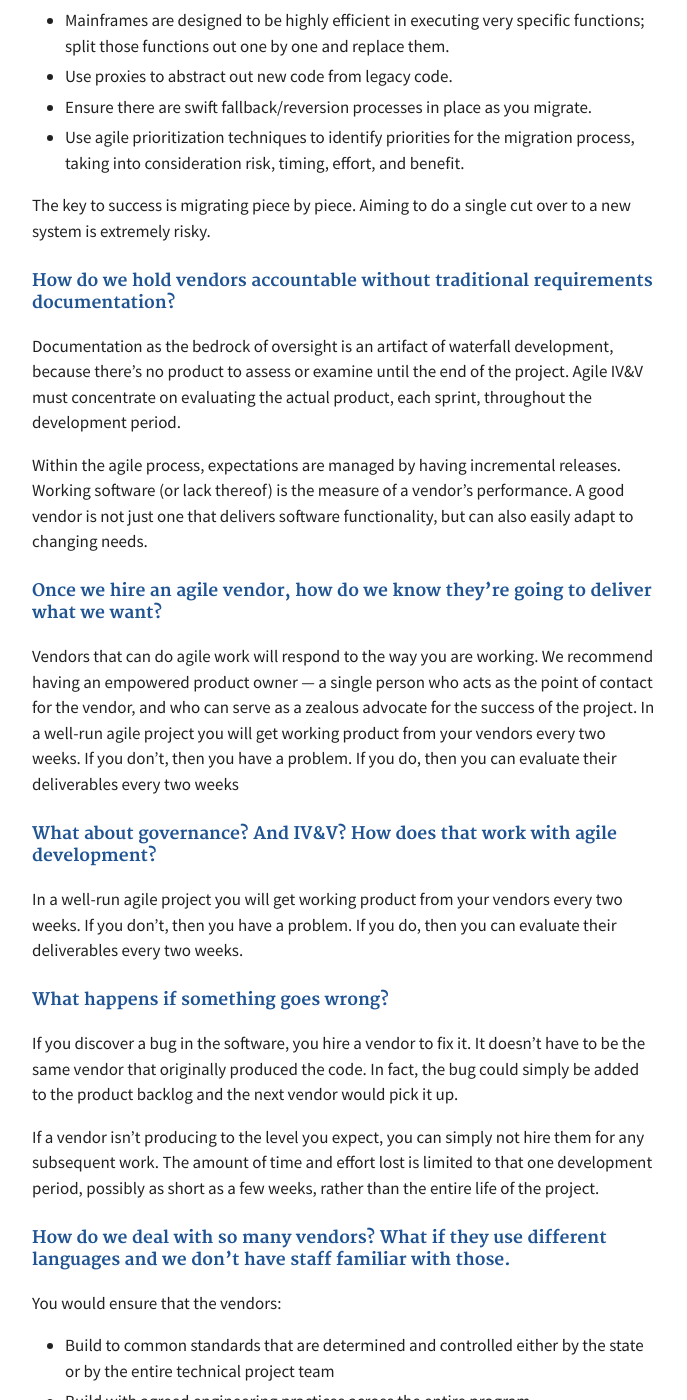
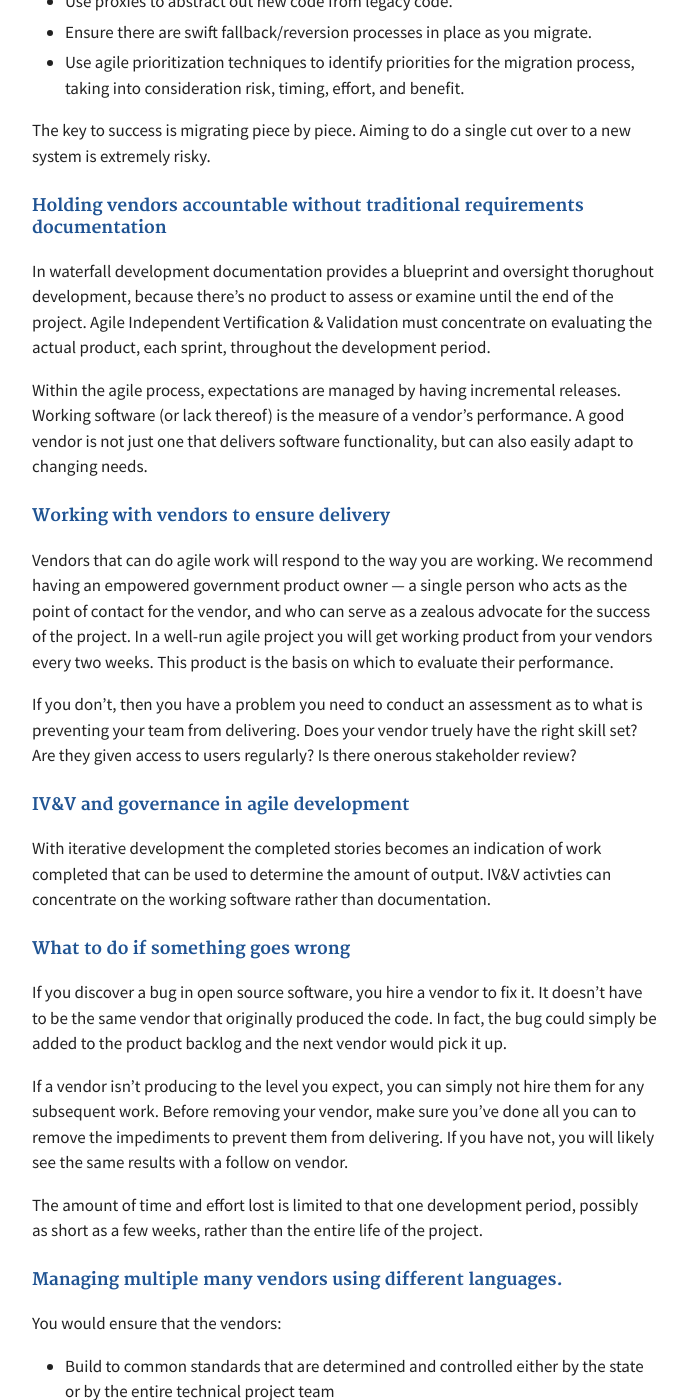
Before and after one commit to 18F/Modular-Contracting-And-Agile-Development, a Jekyll site: the page built from pages/common-questions.md, in a window 1280 px wide and 1400 px high, scrolled down 1640 px. Shown: the whole window, without its empty margins (118-805 px from the left). Built offline with Jekyll 4.4.1, drawn with Linux system fonts in a browser that asks for light colours; some of the changed text lies outside the part shown.

Commit message:
convert faq part 1

```diff
--- a/pages/common-questions.md
+++ b/pages/common-questions.md
@@ -1,35 +1,35 @@
 ---
 layout: page
-title: Common questions
+title: Learn More
 description: Review a list of commonly asked questions from our partners.
-permalink: /common-questions/
+permalink: /learn-more/
 ---
 
-## How Can We Help You?
+## Working with 18F
 
-There are a number of questions and concerns we've heard expressed in many of our workshops and conversations. Here's how we answer some of them:
+There are a number of concerns we've heard expressed in many of our workshops and conversations. Here's how we answer some of them:
 
-#### How do we evaluate vendors if they don’t estimate costs up front and the deliverables aren’t fixed? How is this better than knowing upfront costs and all deliverables and timelines?
+#### Vendor cost evaluation in agile and modular contracts
 
-Vendors would still be submitting proposals with associated costs, deliverables, etc. The difference with modular procurement is that what they are proposing against is much smaller and more frequent.
+Vendors submit proposals with associated costs, staffing plans, and their suggested technical approach even though the exact deliverables are not known. In modular procurement vendors have a better sense cost estimate because the contracts are more tightly scoped and more frequent..
 
-#### The federal government has up to 60 days to approve our Advance Planning Documents and our RFPs for projects involving federal grants. Doing more small procurements just means more delay. How can that be improved?
+#### Avoiding Federal approval delays in modular contracting.
 
-18F is committed to working with our federal partners to reduce the burden on state agencies to get smaller contracts approved. The approval cycle is to ensure that states are mitigating risk—and one of the best ways to do that is with shorter, lower-cost contracts.
+While the federal government has up to 60 days to approve our Advance Planning Documents and our RFPs for projects involving federal grants, as  a Federal entity 18F is committed to working with our federal partners to reduce the burden on state agencies to get smaller contracts approved. The approval cycle is to ensure that states are mitigating risk—and one of the best ways to do that is with shorter, lower-cost contracts.
 
-#### Can I just buy off 18Fs Agile Blanket Purchase Agreement (BPA)?
+#### Using the 18Fs Agile Blanket Purchase Agreement (BPA)
 
 18F’s Agile BPA is only available for use by 18F and its partner agencies. As 18F can directly support states by establishing an Intergovernmental Cooperative Agreement with them, then any state or local entity can avail themselves of the services offered on it.
 
-#### Who will I call when something goes wrong after launch?
+#### Open source software product support
 
-We work to ensure that an appropriate acquisition plan is in place, so that an open source solution will be maintained, just like closed source software.
+We work to ensure that an appropriate acquisition plan is in place, so that an open source solution will be maintained after the product is launched, just like closed source software.
 
-#### How can we ensure accountability without having a single systems integrator?
+#### Ensuring accountability without having a single systems integrator
 
-Paradoxically, the idea that a single systems integrator provides ultimate accountability and maximum control isn’t supported by decades of large-scale IT projects that used this approach. In the same way that most manufacturing companies rely on multiple suppliers, companies that need digital products have expanded their procurement practices with multisourcing, to reduce the type of risk that comes from vendor lock-in with a single systems integrator.
+The government is always accountable to deliver on its mission, not your vendor. In the same way that most manufacturing companies rely on multiple suppliers, companies that need digital products have expanded their procurement practices with multisourcing, to reduce the type of risk that comes from vendor lock-in with a single systems integrator. Moreover, decaders of large-scale IT failures indicate that a single systems integrator have provided neither the control nor the accountability needed for the government to succeed.
 
-#### Agile seems to require different skills of my staff, how do I know what skill we need in house and how do we get that training? Or can I hire a vendor to do that?
+#### Building an agile skill set in-house
 
 This is where 18F, in particular, can help the most.
 
@@ -44,28 +44,32 @@ We can help you identify strategies to mitigate the risks of moving away from a
 
 The key to success is migrating piece by piece. Aiming to do a single cut over to a new system is extremely risky.
 
-#### How do we hold vendors accountable without traditional requirements documentation?
+#### Holding vendors accountable without traditional requirements documentation
 
-Documentation as the bedrock of oversight is an artifact of waterfall development, because there's no product to assess or examine until the end of the project. Agile IV&V must concentrate on evaluating the actual product, each sprint, throughout the development period.
+In waterfall development documentation provides a blueprint and oversight thorughout development, because there's no product to assess or examine until the end of the project. Agile Independent Vertification & Validation must concentrate on evaluating the actual product, each sprint, throughout the development period.
 
 Within the agile process, expectations are managed by having incremental releases. Working software (or lack thereof) is the measure of a vendor's performance. A good vendor is not just one that delivers software functionality, but can also easily adapt to changing needs.
 
-#### Once we hire an agile vendor, how do we know they’re going to deliver what we want?
+#### Working with vendors to ensure delivery
 
-Vendors that can do agile work will respond to the way you are working. We recommend having an empowered product owner — a single person who acts as the point of contact for the vendor, and who can serve as a zealous advocate for the success of the project. In a well-run agile project you will get working product from your vendors every two weeks. If you don’t, then you have a problem. If you do, then you can evaluate their deliverables every two weeks
+Vendors that can do agile work will respond to the way you are working. We recommend having an empowered government product owner — a single person who acts as the point of contact for the vendor, and who can serve as a zealous advocate for the success of the project. In a well-run agile project you will get working product from your vendors every two weeks. This product is the basis on which to evaluate their performance.
 
-#### What about governance? And IV&V? How does that work with agile development?
+If you don’t, then you have a problem you need to conduct an assessment as to what is preventing your team from delivering. Does your vendor truely have the right skill set? Are they given access to users regularly? Is there onerous stakeholder review?
 
-In a well-run agile project you will get working product from your vendors every two weeks. If you don’t, then you have a problem. If you do, then you can evaluate their deliverables every two weeks.
+#### IV&V and governance in agile development
 
-#### What happens if something goes wrong?
+With iterative development the completed stories becomes an indication of work completed that can be used to determine the amount of output. IV&V activties can concentrate on the working software rather than documentation.
 
-If you discover a bug in the software, you hire a vendor to fix it. It doesn’t have to be the same vendor that originally produced the code. In fact, the bug could simply be added to the product backlog and the next vendor would pick it up.
+#### What to do if something goes wrong
 
-If a vendor isn’t producing to the level you expect, you can simply not hire them for any subsequent work. The amount of time and effort lost is limited to that one development period, possibly as short as a few weeks, rather than the entire life of the project.
+If you discover a bug in open source software, you hire a vendor to fix it. It doesn’t have to be the same vendor that originally produced the code. In fact, the bug could simply be added to the product backlog and the next vendor would pick it up.
+
+If a vendor isn’t producing to the level you expect, you can simply not hire them for any subsequent work. Before removing your vendor, make sure you've done all you can to remove the impediments to prevent them from delivering. If you have not, you will likely see the same results with a follow on vendor.
+
+The amount of time and effort lost is limited to that one development period, possibly as short as a few weeks, rather than the entire life of the project.
 
 
-#### How do we deal with so many vendors? What if they use different languages and we don’t have staff familiar with those.
+#### Managing multiple many vendors using different languages.
 
 You would ensure that the vendors:
 
```
Also changed, not shown: _team/person_1.md (deleted, +0 -8 lines), _team/person_2.md (deleted, +0 -8 lines), _team/person_3.md (deleted, +0 -8 lines), _team/person_4.md (deleted, +0 -8 lines), pages/faq.md (deleted, +0 -7 lines).
